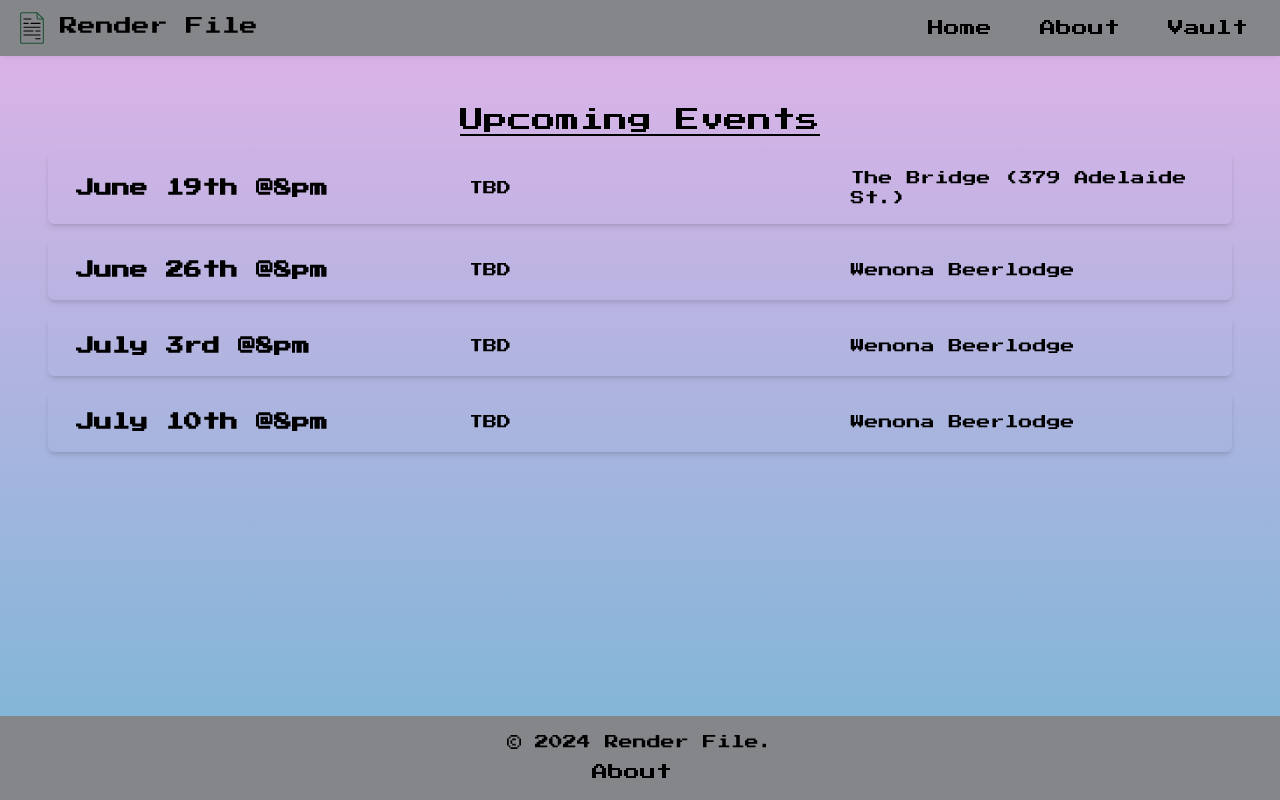
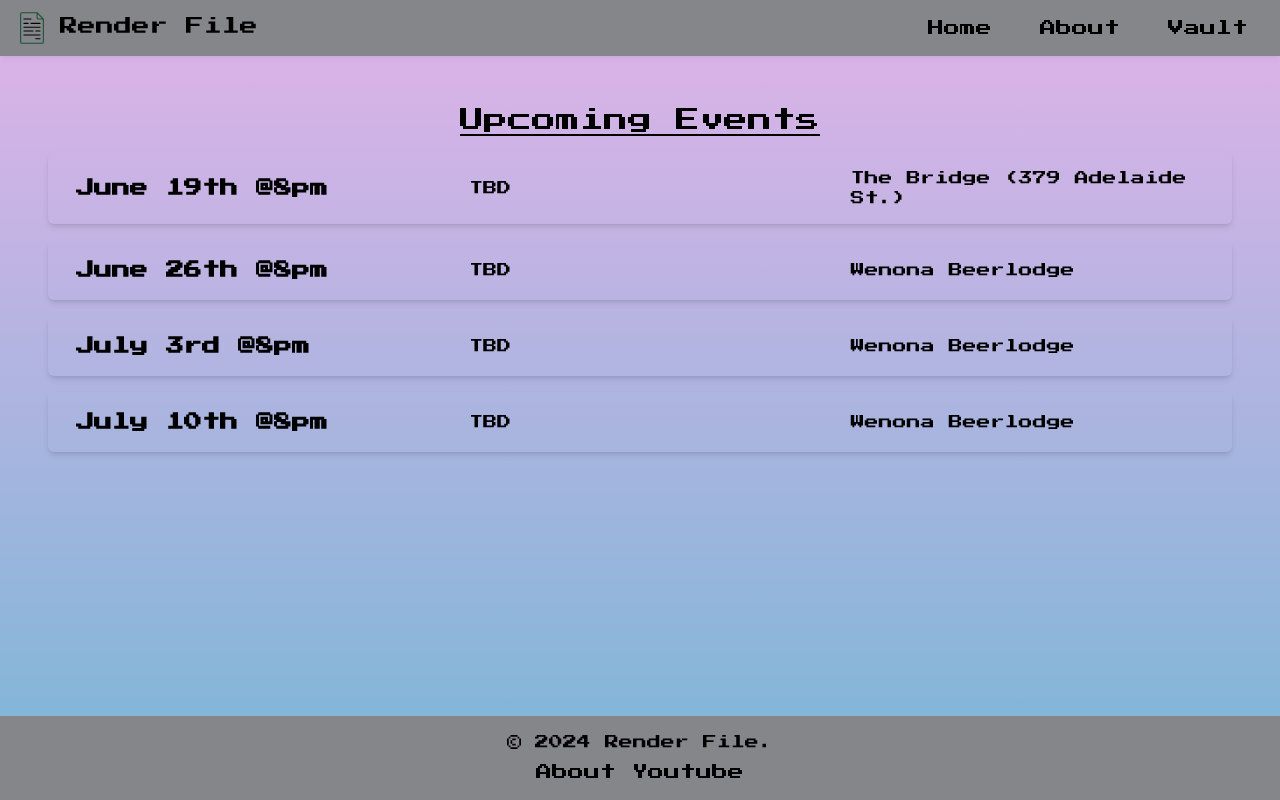
Before and after one commit to garrethil/render-file, a React (Vite) app in the folder client/: page / in a window 1280 px wide. Built offline with nearby package versions, Linux system fonts and the light colour scheme.

Commit message:
add to footer

```diff
--- a/client/src/components/Footer.jsx
+++ b/client/src/components/Footer.jsx
@@ -10,9 +10,10 @@ const Footer = () => {
           <a
             href="https://www.youtube.com/@render_file"
             target="_blank"
-            rel="noopener noreferrer"
             className="hover:underline"
-          ></a>
+          >
+            Youtube
+          </a>
         </div>
       </div>
     </footer>
--- a/client/src/pages/Vault.jsx
+++ b/client/src/pages/Vault.jsx
@@ -45,7 +45,7 @@ export default function Vault() {
   };
   return (
     <div className="w-full flex flex-col items-center p-4">
-      <h1 className="my-5 p-2">The Render File Vault</h1>
+      <h1 className="text-xl my-5 p-2">The Render File Vault</h1>
       <img
         src="/renderFile2.png"
         alt="Render File Event"
```
